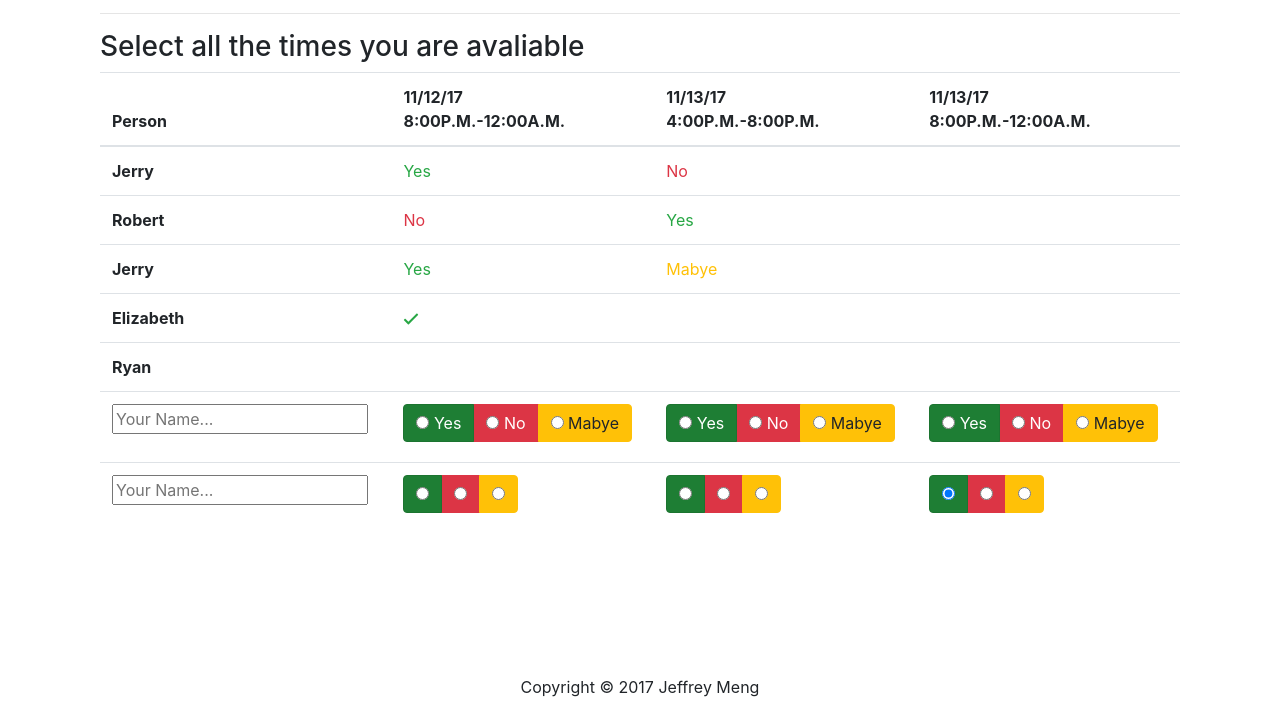
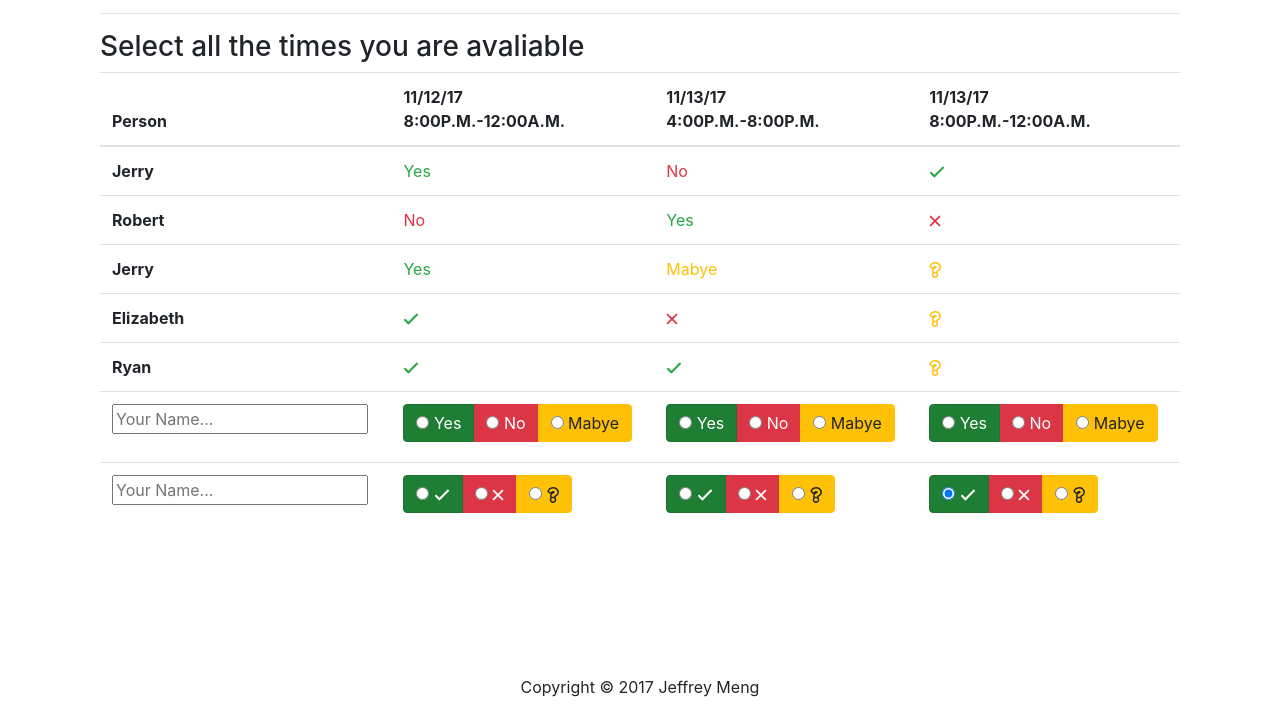
Before and after one commit to jeffreymeng/scheduler, a plain HTML site: page survey/index.html in a window 1280 px wide. Shown: the part 83-800 px from the top of the page. Drawn offline with nearby package versions, Linux system fonts and the light colour scheme.

Commit message:
use font awesome icosn

```diff
--- a/survey/index.html
+++ b/survey/index.html
@@ -77,31 +77,31 @@
 						<th scope="row">Jerry</th>
 						<td><span class="text-success">Yes</span></td>
 						<td><span class="text-danger">No</span></td>
-						<td><span class="text-success"><i class="fa fa-check"></i></span></td>
+						<td><span class="text-success"><i class="far fa-check"></i></span></td>
 					</tr>
 					<tr>
 						<th scope="row">Robert</th>
 						<td><span class="text-danger">No</span></td>
 						<td><span class="text-success">Yes</span></td>
-						<td><span class="text-danger"><i class="fa fa-times"></i></span></td>
+						<td><span class="text-danger"><i class="far fa-times"></i></span></td>
 					</tr>
 					<tr>
 						<th scope="row">Jerry</th>
 						<td><span class="text-success">Yes</span></td>
 						<td><span class="text-warning">Mabye</span></td>
-						<td><span class="text-warning"><i class="fa fa-question"></i></span></td>
+						<td><span class="text-warning"><i class="far fa-question"></i></span></td>
 					</tr>
 					<tr>
 						<th scope="row">Elizabeth</th>
 						<td><span class="text-success"><i class="far fa-check"></i></span></td>
-						<td><span class="text-danger"><i class="fa fa-times"></i></span></td>
-						<td><span class="text-warning"><i class="fa fa-question"></i></span></td>
+						<td><span class="text-danger"><i class="far fa-times"></i></span></td>
+						<td><span class="text-warning"><i class="far fa-question"></i></span></td>
 					</tr>
 					<tr>
 						<th scope="row">Ryan</th>
-						<td><i class="fa fa-check"></i><span class="text-success"><i class="fa fa-check"></i></span></td>
-						<td><span class="text-success"><i class="fa fa-check"></i></span></td>
-						<td><span class="text-warning"><i class="fa fa-question"></i></span></td>
+						<td><span class="text-success"><i class="far fa-check"></i></span></td>
+						<td><span class="text-success"><i class="far fa-check"></i></span></td>
+						<td><span class="text-warning"><i class="far fa-question"></i></span></td>
 					</tr>
 					<tr>
 						<th scope="row"><input placeholder="Your Name..." type="text"></th>
@@ -131,23 +131,23 @@
 						<th scope="row"><input placeholder="Your Name..." type="text"></th>
 						<td>
 							<div class="btn-group" data-toggle="buttons">
-								<label class="btn btn-success active"><input autocomplete="off" checked id="option1" name="options" type="radio"> <i class="fa fa-check"></i></label>
-								<label class="btn btn-danger"><input autocomplete="off" id="option2" name="options" type="radio"> <i class="fa fa-times"></i></label> <label class=
-								"btn btn-warning"><input autocomplete="off" id="option3" name="options" type="radio"> <i class="fa fa-question"></i></label>
+								<label class="btn btn-success active"><input autocomplete="off" checked id="option1" name="options" type="radio"> <i class="far fa-check"></i></label>
+								<label class="btn btn-danger"><input autocomplete="off" id="option2" name="options" type="radio"> <i class="far fa-times"></i></label> <label class=
+								"btn btn-warning"><input autocomplete="off" id="option3" name="options" type="radio"> <i class="far fa-question"></i></label>
 							</div>
 						</td>
 						<td>
 							<div class="btn-group" data-toggle="buttons">
-								<label class="btn btn-success active"><input autocomplete="off" checked id="option1" name="options" type="radio"> <i class="fa fa-check"></i></label>
-								<label class="btn btn-danger"><input autocomplete="off" id="option2" name="options" type="radio"> <i class="fa fa-times"></i></label> <label class=
-								"btn btn-warning"><input autocomplete="off" id="option3" name="options" type="radio"> <i class="fa fa-question"></i></label>
+								<label class="btn btn-success active"><input autocomplete="off" checked id="option1" name="options" type="radio"> <i class="far fa-check"></i></label>
+								<label class="btn btn-danger"><input autocomplete="off" id="option2" name="options" type="radio"> <i class="far fa-times"></i></label> <label class=
+								"btn btn-warning"><input autocomplete="off" id="option3" name="options" type="radio"> <i class="far fa-question"></i></label>
 							</div>
 						</td>
 						<td>
 							<div class="btn-group" data-toggle="buttons">
-								<label class="btn btn-success active"><input autocomplete="off" checked id="option1" name="options" type="radio"> <i class="fa fa-check"></i></label>
-								<label class="btn btn-danger"><input autocomplete="off" id="option2" name="options" type="radio"> <i class="fa fa-times"></i></label> <label class=
-								"btn btn-warning"><input autocomplete="off" id="option3" name="options" type="radio"> <i class="fa fa-question"></i></label>
+								<label class="btn btn-success active"><input autocomplete="off" checked id="option1" name="options" type="radio"> <i class="far fa-check"></i></label>
+								<label class="btn btn-danger"><input autocomplete="off" id="option2" name="options" type="radio"> <i class="far fa-times"></i></label> <label class=
+								"btn btn-warning"><input autocomplete="off" id="option3" name="options" type="radio"> <i class="far fa-question"></i></label>
 							</div>
 						</td>
 					</tr>
```
